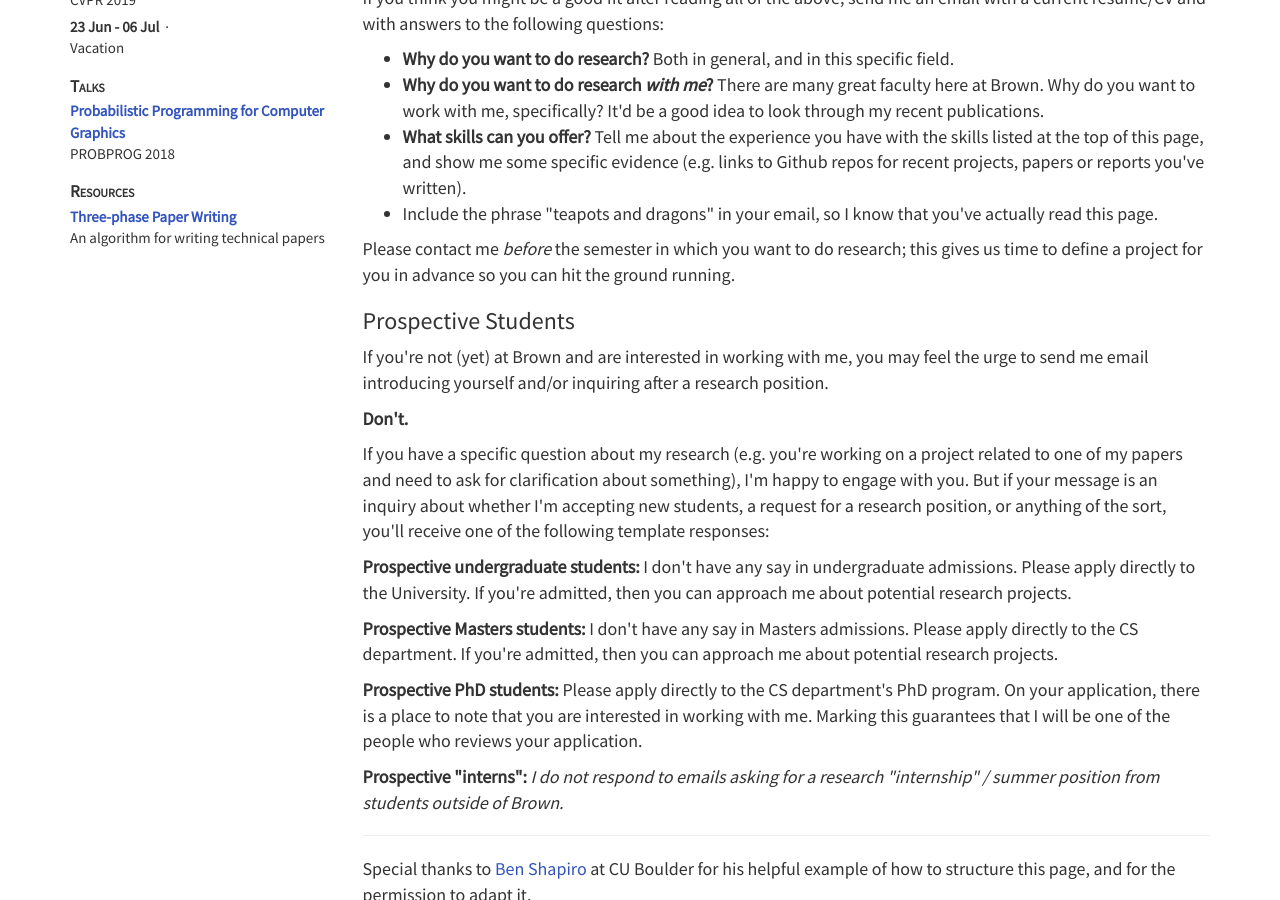
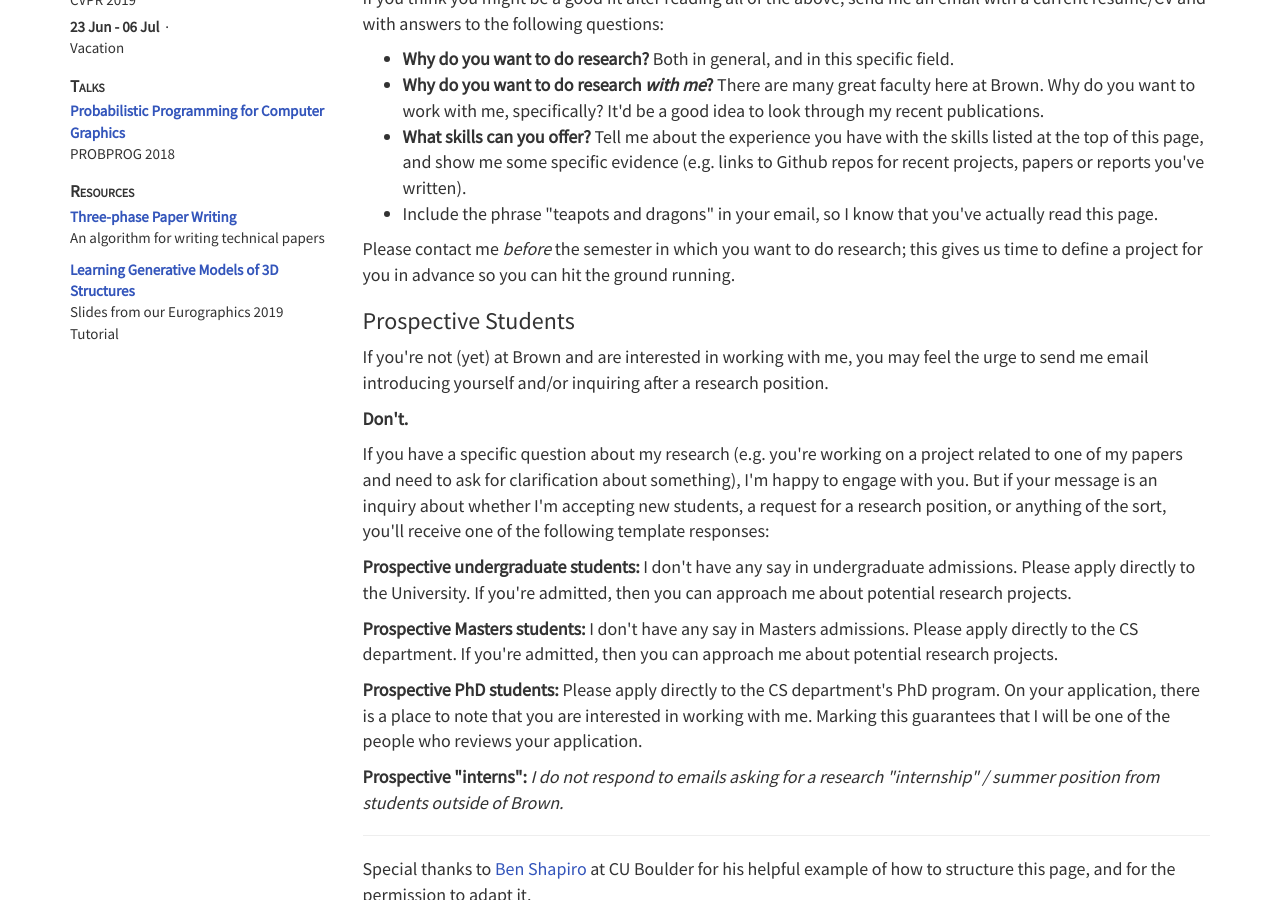
Before and after one commit to dritchie/dritchie.github.io, a Jekyll site: the page built from prospective_students.html, in a window 1280 px wide and 900 px high, scrolled down 1001 px. Built offline with Jekyll 4.4.1, drawn with Linux system fonts in a browser that asks for light colours.

Commit message:
Add link to EG 2019 Tutorial website.

```diff
--- a/_data/resources.json
+++ b/_data/resources.json
@@ -3,5 +3,11 @@
 		"name": "Three-phase Paper Writing",
 		"link": "/2017/10/12/three-phase-paper-writing.html",
 		"description": "An algorithm for writing technical papers"
+	},
+
+	{
+		"name": "Learning Generative Models of 3D Structures",
+		"link": "https://3dstructgen.github.io/",
+		"description": "Slides from our Eurographics 2019 Tutorial"
 	}
 ]
```
